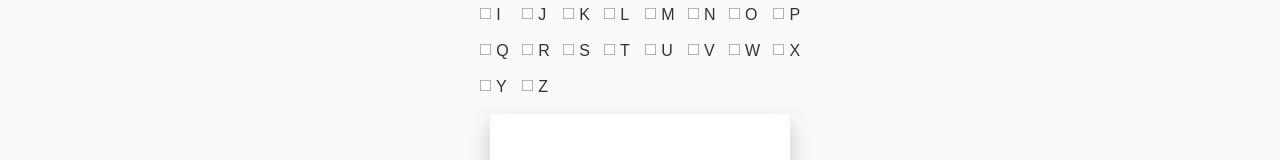
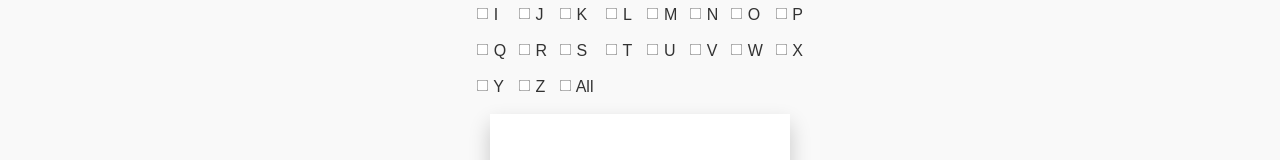
Before and after one commit to teachtudor/main, a Next.js app: page /blog/9 in a window 1280 px wide. Shown: the part 159-319 px from the top of the page. Built offline with nearby package versions, Linux system fonts and the light colour scheme.

Commit message:
all checkbox

```diff
--- a/src/app/blog/9/page.js
+++ b/src/app/blog/9/page.js
@@ -66,6 +66,17 @@ const FlipCardGame = () => {
     setIsFlipped((prev) => !prev);
   };
 
+  const handleSelectAll = (e) => {
+    if (e.target.checked) {
+      // If "All" is checked, select all letters
+      setSelectedLetters("ABCDEFGHIJKLMNOPQRSTUVWXYZ".split(''));
+    } else {
+      // If "All" is unchecked, deselect all letters
+      setSelectedLetters([]);
+    }
+  };
+
+
   useEffect(() => {
     const handleKeyDown = (event) => {
       if (event.key === 'Enter' || event.key === ' ') {
@@ -97,7 +108,16 @@ const FlipCardGame = () => {
             /> {letter}
           </label>
         ))}
+
+        <label>
+            <input
+            type="checkbox"
+            checked={selectedLetters.length === 26} // Check if all letters are selected
+            onChange={handleSelectAll} // Handle "Select All" checkbox click
+            /> All
+        </label>
       </div>
+
       <div className="flip-card" onClick={handleCardClick}>
         <div className={`flip-card-inner ${isFlipped ? 'flipped' : ''}`}>
           <div className="flip-card-front">
```
